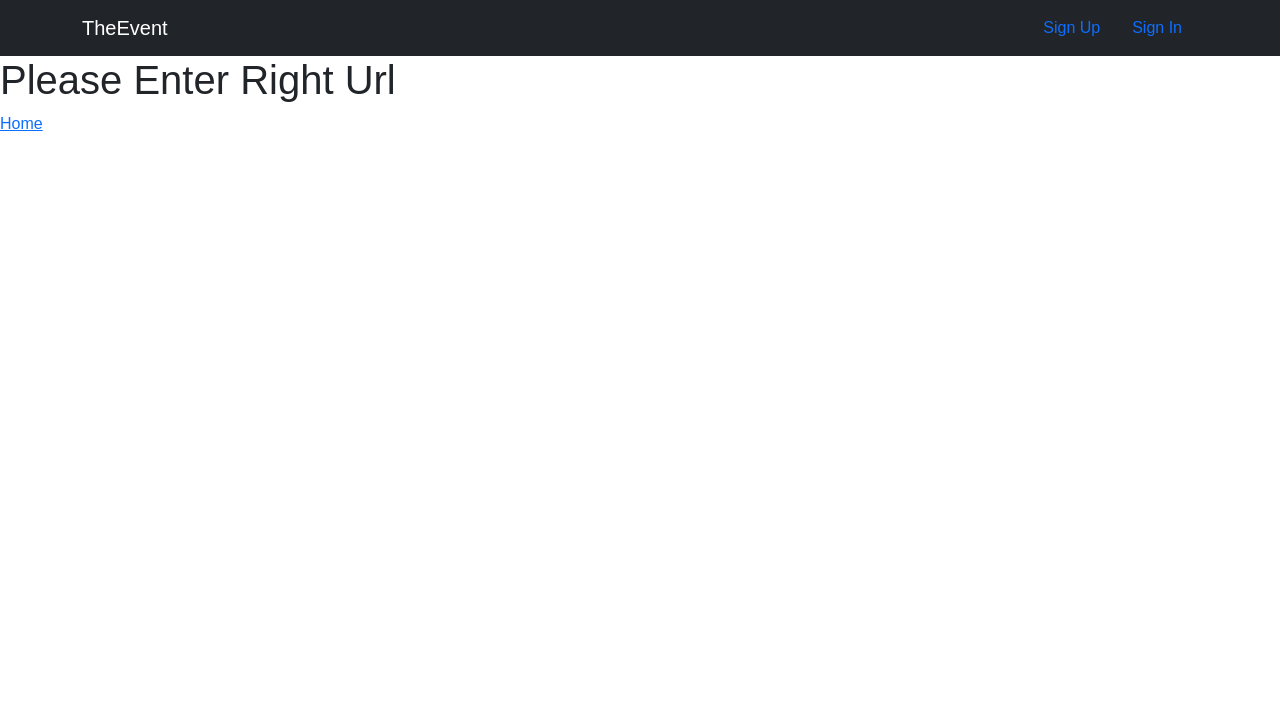
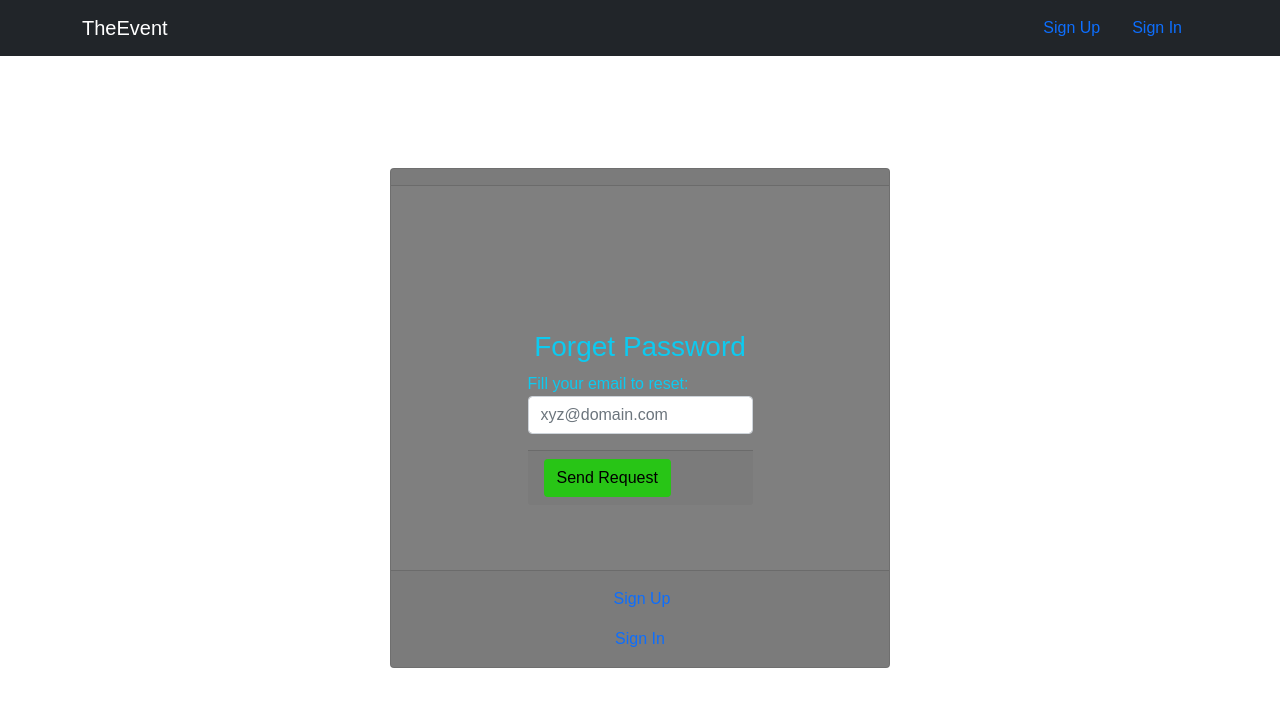
Before and after one commit to alokknight/Event-Information-System, a React (Create React App) app in the folder client/: page /password/forgot in a window 1280 px wide. Shown: the top 706 px of the page. Built offline with nearby package versions, Linux system fonts and the light colour scheme.

Commit message:
typo error

```diff
--- a/client/src/App.js
+++ b/client/src/App.js
@@ -37,7 +37,7 @@ function App() {
       <Route path='/event/edit/:eName' element = {<Protected cmp={EventEdit}></Protected>} />
       <Route path='/event/:eName' element={<Protected cmp= {EventShow}></Protected>}/>
       <Route path='/signup/:id/verify/:token' element={<EmailVerify/>}/>
-      <Route path='/password/forget' element={<ForgetPassword/>}/>
+      <Route path='/password/forgot' element={<ForgetPassword/>}/>
       <Route path='/password/reset/:id/:token' element={<ChangePassword/>}/>
       <Route path="*" element = {<PNF/> }/>
     </Routes>
--- a/client/src/components/Forget_password.js
+++ b/client/src/components/Forget_password.js
@@ -10,7 +10,7 @@ function ForgetPassword() {
   const Navigate = useNavigate();
   const onSubmitHandler= e=>{
     e.preventDefault();
-    axios.post('/password/forget', email)
+    axios.post('/password/forgot', email)
     .then(res=>{
       alert('Reset Link has been sent to your mail.')
       Navigate("/signin")
--- a/client/src/components/SignIn.js
+++ b/client/src/components/SignIn.js
@@ -112,7 +112,7 @@ class SignIn extends React.Component {
                 </div>
 
                 <div className="d-flex justify-content-center">
-                <Link to="/password/forget">Forgot your password?</Link>
+                <Link to="/password/forgot">Forgot your password?</Link>
                 </div>
               </div>
 
--- a/client/src/components/SignUp.js
+++ b/client/src/components/SignUp.js
@@ -127,7 +127,7 @@ class SignUp extends React.Component {
                 </div>
 
                 <div className="d-flex justify-content-center">
-                <Link to="/password/forget">Forgot your password?</Link>
+                <Link to="/password/forgot">Forgot your password?</Link>
                 </div>
 
       </div>
```
Also changed, not shown: 1 other file (tests, documents, lock files or other folders).
